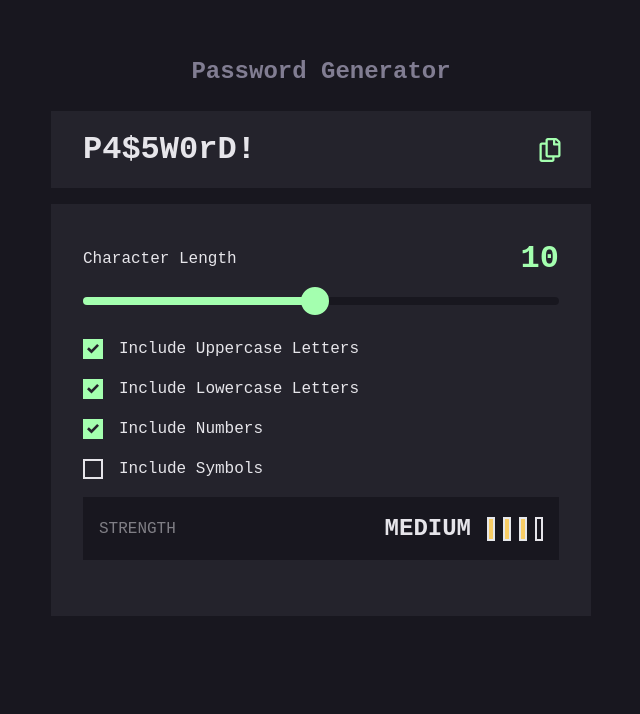
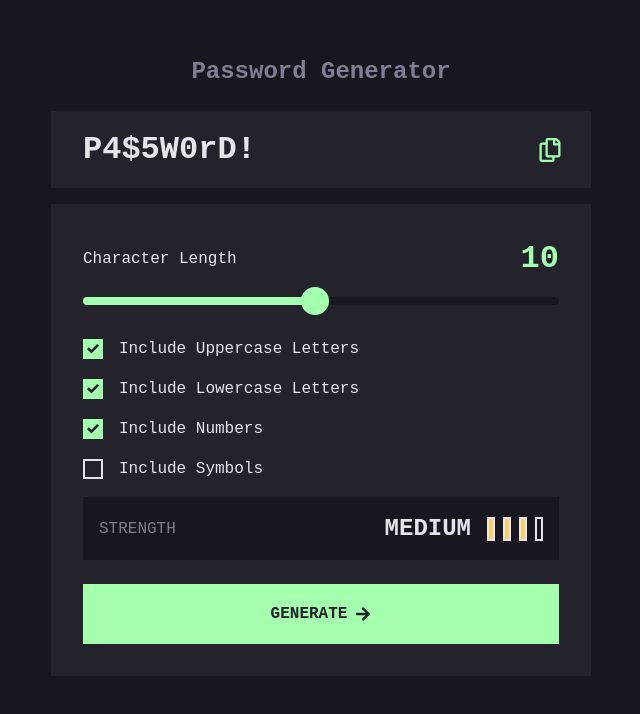
Before and after one commit to Ej-Devs/Password-Generator, a React (Vite) app: page / in a window 1280 px wide. Shown: the top 714 px of the page, without its empty margins (319-959 px from the left). Built offline with nearby package versions, Linux system fonts and the light colour scheme.

Commit message:
Design the Generate Button component and integrated it into the Password Generator

```diff
--- a/src/components/PasswordGenerator.tsx
+++ b/src/components/PasswordGenerator.tsx
@@ -3,6 +3,7 @@ import PasswordDisplay from "./ui/PasswordDisplay";
 import LengthSlider from "./ui/LengthSlider";
 import OptionsCheckbox from "./ui/OptionsCheckbox";
 import StrengthIndicator from "./ui/StrengthIndicator";
+import GenerateButton from "./ui/GenerateButton";
 
 const PasswordGenerator: React.FC = () => {
   const [password, setPassword] = useState("P4$5W0rD!");
@@ -102,6 +103,7 @@ const PasswordGenerator: React.FC = () => {
             onChange={setIncludeSymbols}
           />
           <StrengthIndicator strength={strength} />
+          <GenerateButton onClick={generatePassword} />
         </div>
       </div>
     </div>
--- a/src/components/ui/GenerateButton.tsx
+++ b/src/components/ui/GenerateButton.tsx
@@ -0,0 +1,20 @@
+import React from 'react';
+import { FaArrowRight } from 'react-icons/fa';
+
+interface GenerateButtonProps {
+  onClick: () => void;
+}
+
+const GenerateButton: React.FC<GenerateButtonProps> = ({ onClick }) => {
+  return (
+    <button
+      onClick={onClick}
+      className="w-full bg-accent-green text-bg-main py-4 flex items-center justify-center space-x-2 hover:bg-transparent hover:text-accent-green border-2 border-accent-green transition-colors"
+    >
+      <span className="font-bold">GENERATE</span>
+      <FaArrowRight />
+    </button>
+  );
+};
+
+export default GenerateButton;
```
